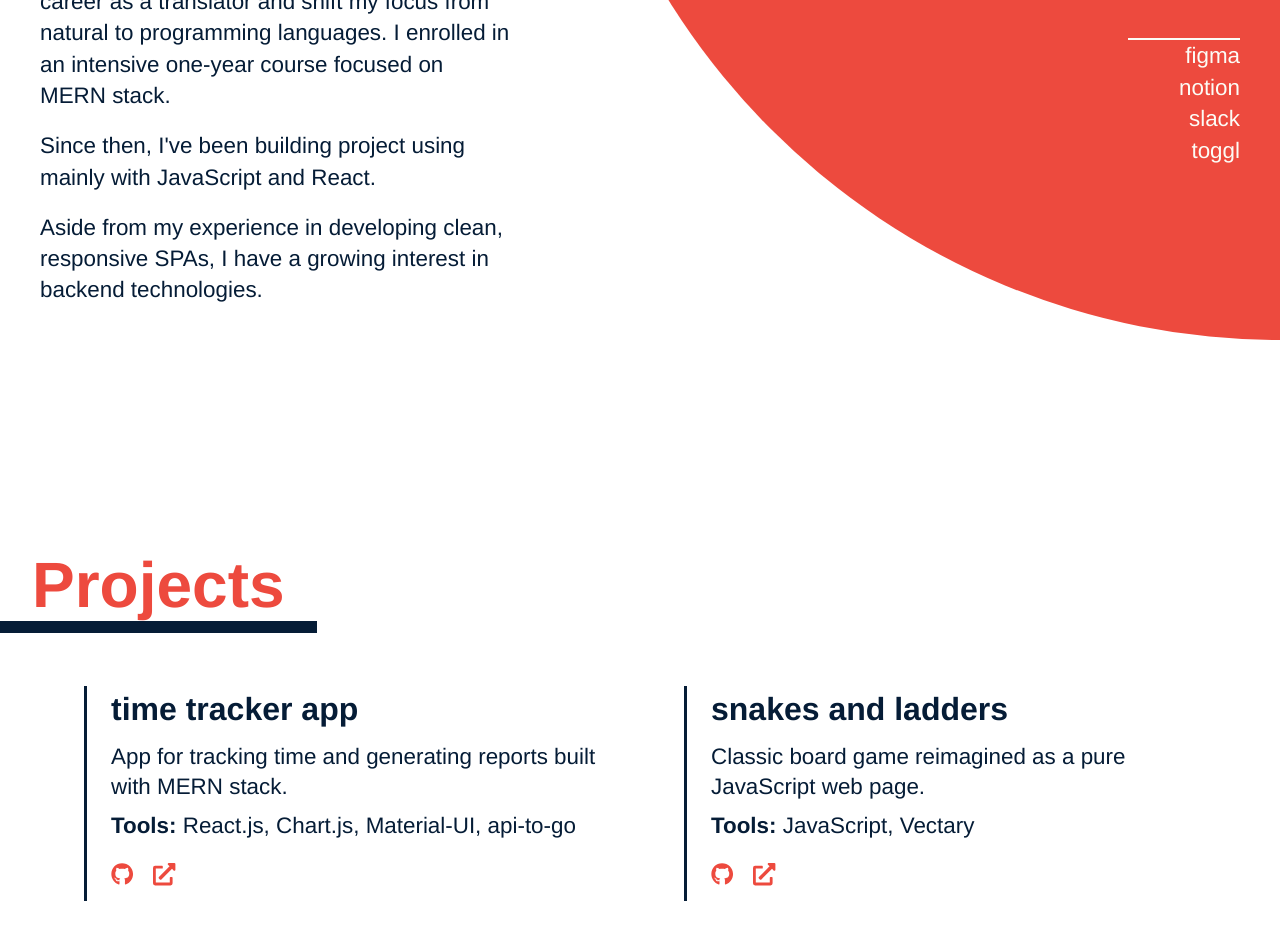
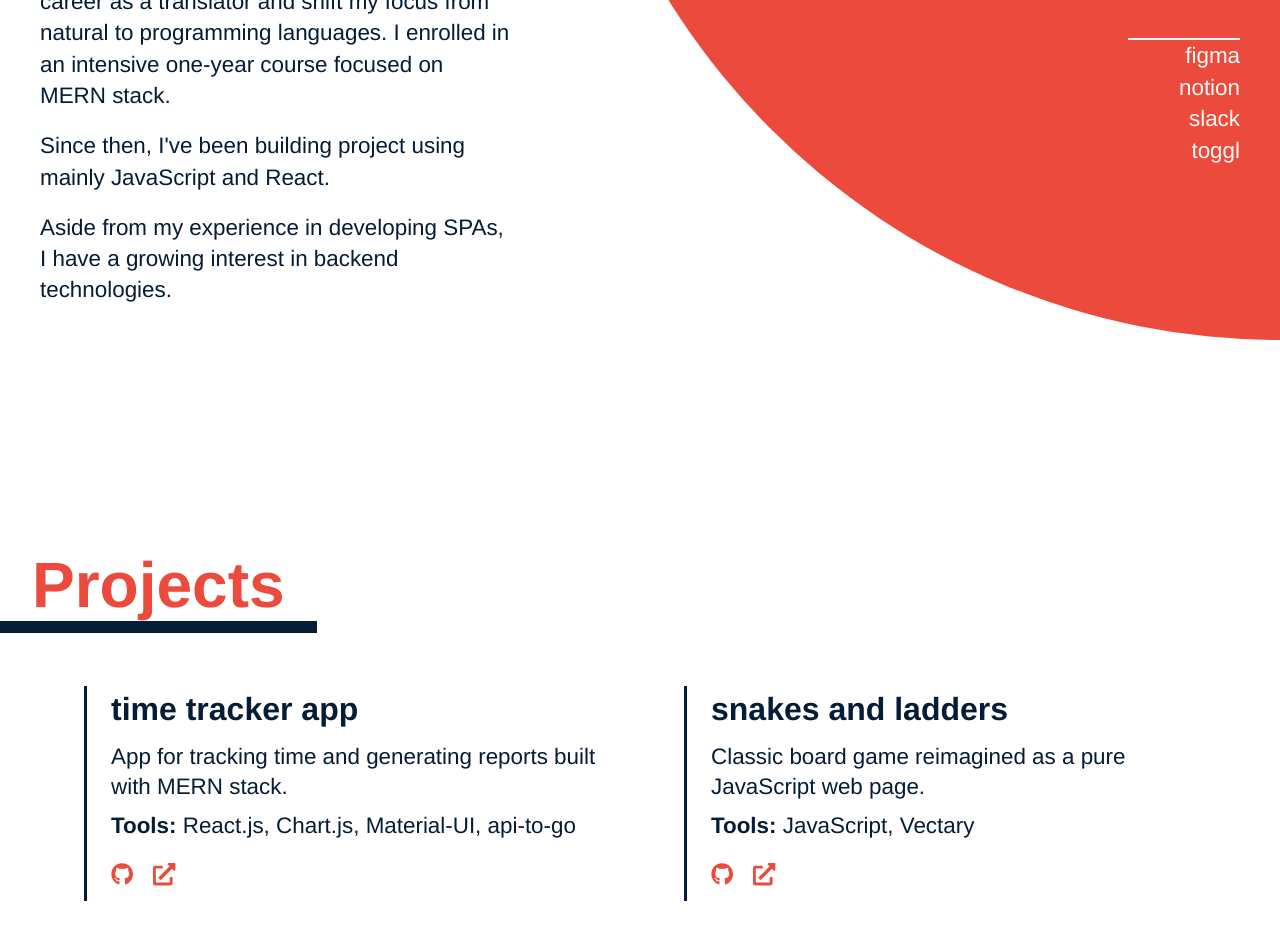
Before and after one commit to anabrd/portfolio, a React (Create React App) app: page / in a window 1280 px wide. Shown: the part 1100-2027 px from the top of the page. Built offline with nearby package versions, Linux system fonts and the light colour scheme.

Commit message:
fix about

```diff
--- a/src/data/dataEN.js
+++ b/src/data/dataEN.js
@@ -10,7 +10,7 @@ const dataEN = [{
         title: "About",
         heading: "About",
         description: ["I am a full-stack web developer with strong focus on front-end technologies.", "A while back, I decided to part ways with my career as a translator and shift my focus from natural to programming languages. I enrolled in an intensive one-year course focused on MERN stack. ",
-            "Since then, I've been building project using mainly with JavaScript and React.", "Aside from my experience in developing clean, responsive SPAs, I have a growing interest in backend technologies."
+            "Since then, I've been building project using mainly JavaScript and React.", "Aside from my experience in developing SPAs, I have a growing interest in backend technologies."
         ],
         subheading: "Tools & technologies",
         content: [
```
